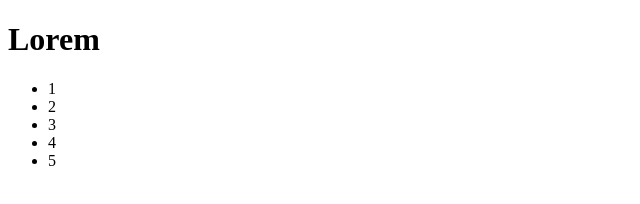
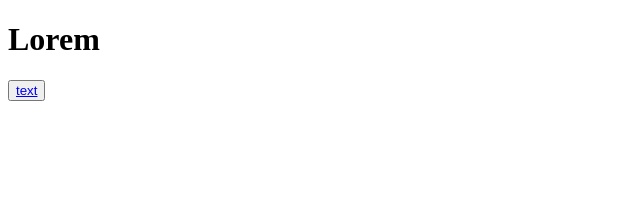
Before and after one commit to Hide211a/PR, a plain HTML site: page index.html in a window 1280 px wide. Shown: the whole page, without its empty margins (0-640 px from the left). Drawn offline with Linux system fonts and the light colour scheme.

Commit message:
add link

```diff
--- a/index.html
+++ b/index.html
@@ -7,12 +7,6 @@
 </head>
 <body>
     <h1>Lorem</h1>
-    <ul>
-        <li>1</li>
-        <li>2</li>
-        <li>3</li>
-        <li>4</li>
-        <li>5</li>
-    </ul>
+    <button><a href="#">text</a></button>
 </body>
 </html>
```
